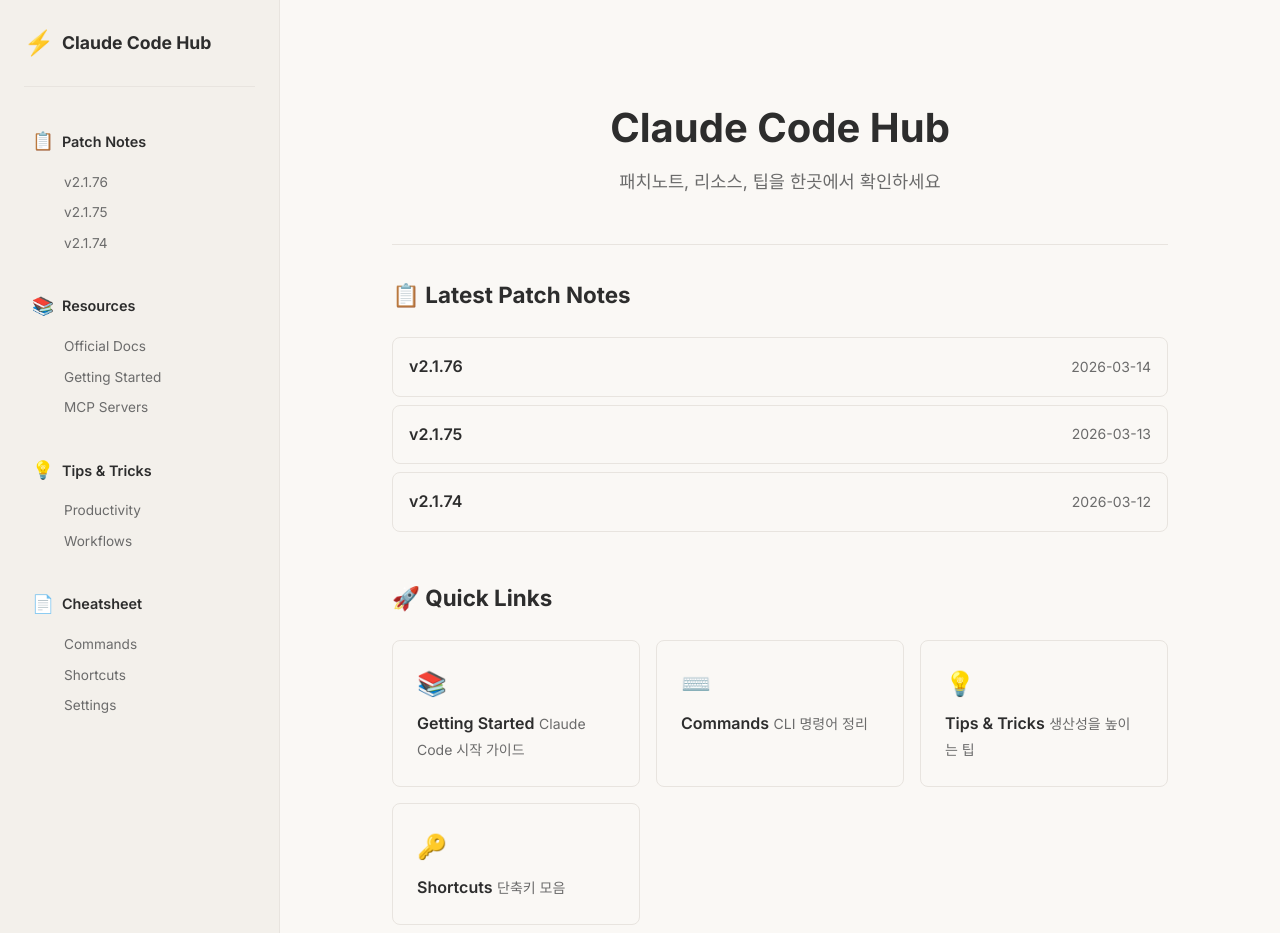
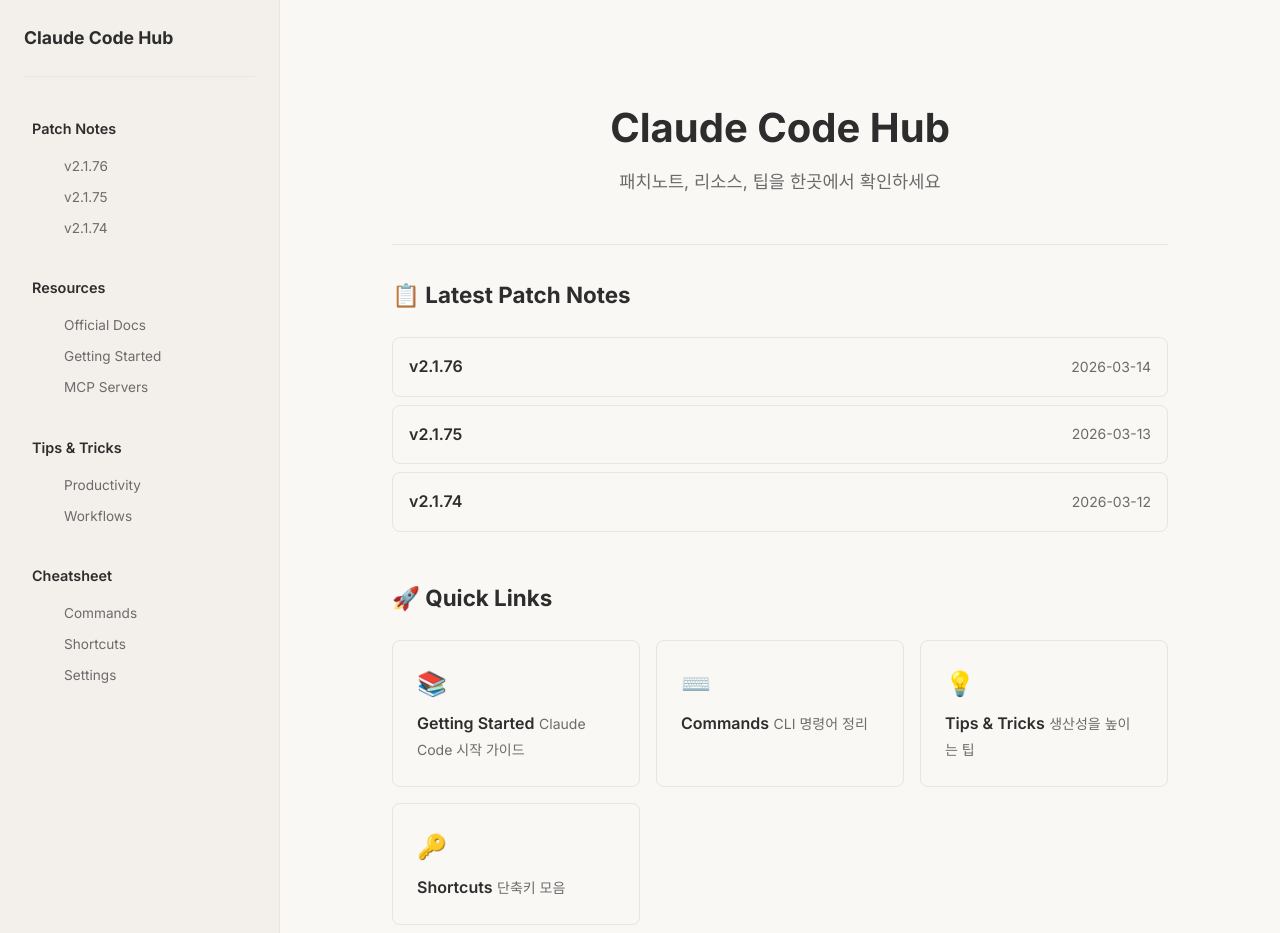
Before and after one commit to picpal/claude-code-hub, a Jekyll site: the page built from index.md, in a window 1280 px wide and 1021 px high. Shown: the top 933 px of the window. Built offline with Jekyll 4.4.1, drawn with Linux system fonts in a browser that asks for light colours.

Commit message:
Remove menu icons and limit sidebar patch notes to 5
- Remove emoji icons (📋📚💡📄) from navigation section titles
- Remove logo icon (⚡) from sidebar header
- Change sidebar patch notes display from 10 to 5 items
- Clean up related CSS styles (.nav-icon, .logo-icon)

Co-Authored-By: Claude Opus 4.6 (1M context) <noreply@anthropic.com>

```diff
--- a/_data/navigation.yml
+++ b/_data/navigation.yml
@@ -1,10 +1,8 @@
 - title: Patch Notes
-  icon: "📋"
   url: /pages/patch-notes/
   items: auto
 
 - title: Resources
-  icon: "📚"
   url: /pages/resources/
   items:
     - title: Official Docs
@@ -15,7 +13,6 @@
       url: /pages/resources/mcp-servers/
 
 - title: Tips & Tricks
-  icon: "💡"
   url: /pages/tips/
   items:
     - title: Productivity
@@ -24,7 +21,6 @@
       url: /pages/tips/workflows/
 
 - title: Cheatsheet
-  icon: "📄"
   url: /pages/cheatsheet/
   items:
     - title: Commands
--- a/_includes/sidebar.html
+++ b/_includes/sidebar.html
@@ -1,7 +1,6 @@
 <aside class="sidebar" id="sidebar">
   <div class="sidebar-header">
     <a href="{{ '/' | relative_url }}" class="site-logo">
-      <span class="logo-icon">⚡</span>
       <span class="logo-text">Claude Code Hub</span>
     </a>
   </div>
@@ -9,14 +8,13 @@
     {% for section in site.data.navigation %}
     <div class="nav-section">
       <a href="{{ section.url | relative_url }}" class="nav-section-title {% if page.url == section.url %}active{% endif %}">
-        <span class="nav-icon">{{ section.icon }}</span>
         {{ section.title }}
       </a>
       {% if section.items == "auto" %}
         {% assign notes = site.pages | where_exp: "p", "p.url contains '/pages/patch-notes/'" | where_exp: "p", "p.url != '/pages/patch-notes/'" | sort: "date" | reverse %}
         {% if notes.size > 0 %}
         <ul class="nav-items">
-          {% for note in notes limit:10 %}
+          {% for note in notes limit:5 %}
           <li>
             <a href="{{ note.url | relative_url }}" {% if page.url == note.url %}class="active"{% endif %}>
               {{ note.title }}
--- a/_sass/_sidebar.scss
+++ b/_sass/_sidebar.scss
@@ -28,10 +28,6 @@
   gap: $spacing-sm;
   text-decoration: none;
   color: $text-primary;
-
-  .logo-icon {
-    font-size: 1.5rem;
-  }
 
   .logo-text {
     font-size: 1.1rem;
@@ -70,9 +66,6 @@
     background: rgba($accent, 0.08);
   }
 
-  .nav-icon {
-    font-size: 1.1rem;
-  }
 }
 
 .nav-items {
```
